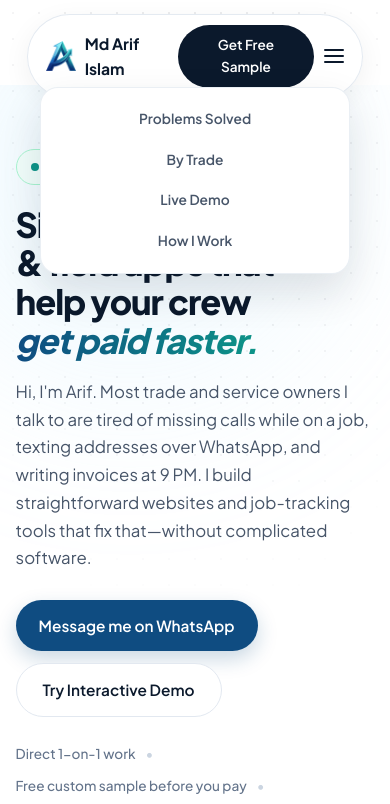
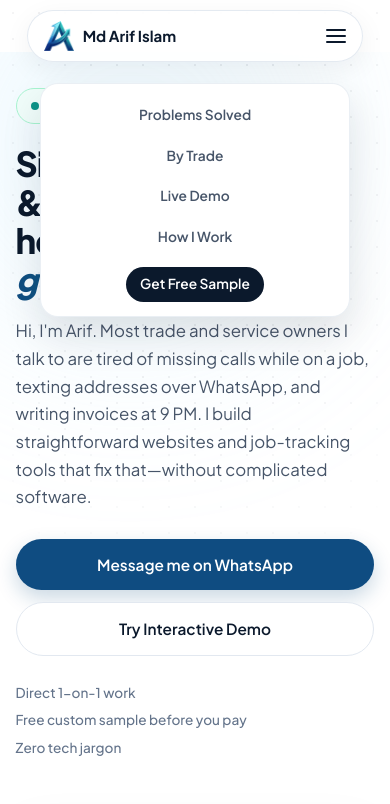
Before and after one commit to sn-arif/sn-arif.github.io, a plain HTML site: page index.html in a window 390 px wide. Both pictures are taken after a click on the button "Toggle menu". Shown: the top 804 px of the page. Drawn offline with Linux system fonts and the light colour scheme.

Commit message:
Improve mobile navbar, hero buttons, and small-screen layout

```diff
--- a/index.html
+++ b/index.html
@@ -9,7 +9,7 @@
   <link rel="preconnect" href="https://fonts.googleapis.com" />
   <link rel="preconnect" href="https://fonts.gstatic.com" crossorigin />
   <link href="https://fonts.googleapis.com/css2?family=Plus+Jakarta+Sans:wght@400;500;600;700;800&display=swap" rel="stylesheet" />
-  <link rel="stylesheet" href="styles.css?v=11" />
+  <link rel="stylesheet" href="styles.css?v=12" />
 </head>
 <body>
   <div class="dot-grid-bg" aria-hidden="true"></div>
@@ -27,6 +27,7 @@
         <a href="#industries">By Trade</a>
         <a href="#demo">Live Demo</a>
         <a href="#process">How I Work</a>
+        <a href="#contact" class="mobile-only-link">Get Free Sample</a>
       </nav>
 
       <div class="nav-right">
@@ -526,6 +527,6 @@
     </div>
   </footer>
 
-  <script src="script.js?v=10"></script>
+  <script src="script.js?v=12"></script>
 </body>
 </html>
--- a/styles.css
+++ b/styles.css
@@ -111,6 +111,10 @@ body {
   color: var(--ink);
   background: #fff;
   box-shadow: 0 2px 8px rgba(15, 23, 42, 0.05);
+}
+
+.mobile-only-link {
+  display: none;
 }
 
 .nav-right {
@@ -1223,7 +1227,59 @@ input[type="range"]::-webkit-slider-thumb {
   .nav-pill.open {
     display: flex;
   }
+  .mobile-only-link {
+    display: block;
+    background: var(--ink);
+    color: #fff !important;
+    text-align: center;
+    margin-top: 6px;
+  }
   .menu-toggle {
     display: flex;
   }
 }
+
+@media (max-width: 560px) {
+  .navbar {
+    top: 10px;
+  }
+  .nav-inner {
+    padding: 10px 16px;
+  }
+  .brand-name {
+    white-space: nowrap;
+    font-size: 0.94rem;
+  }
+  .nav-right .btn {
+    display: none;
+  }
+  .hero {
+    padding: 36px 0 56px;
+  }
+  .section {
+    padding: 56px 0;
+  }
+  .hero-actions {
+    flex-direction: column;
+  }
+  .hero-actions .btn {
+    width: 100%;
+  }
+  .hero-proof {
+    flex-direction: column;
+    align-items: flex-start;
+    gap: 5px;
+  }
+  .hero-proof .sep {
+    display: none;
+  }
+  .founder-photo {
+    height: 320px;
+  }
+  .line-item-inputs, .inv-meta-grid {
+    grid-template-columns: 1fr;
+  }
+  .calc-grid, .contact-card, .industry-spotlight, .demo-card {
+    padding: 22px 18px;
+  }
+}
```
